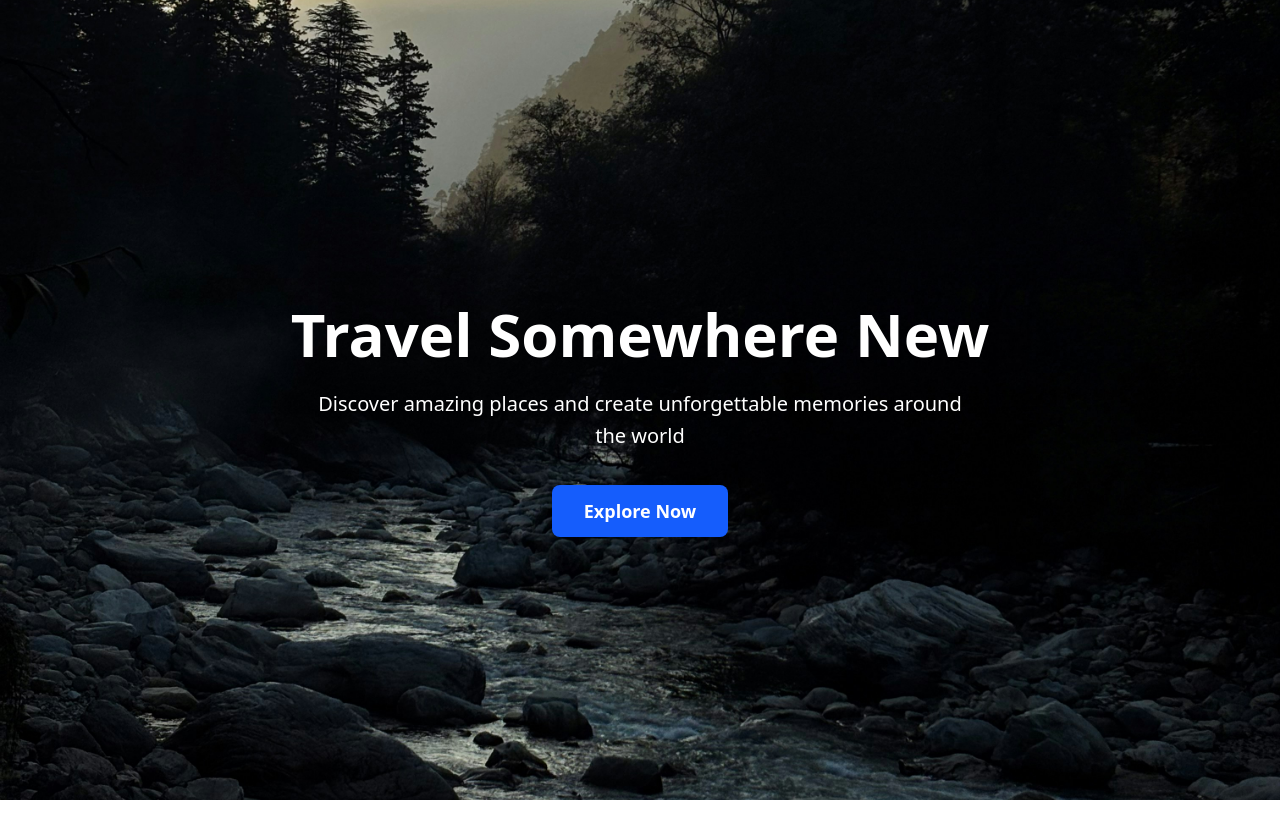
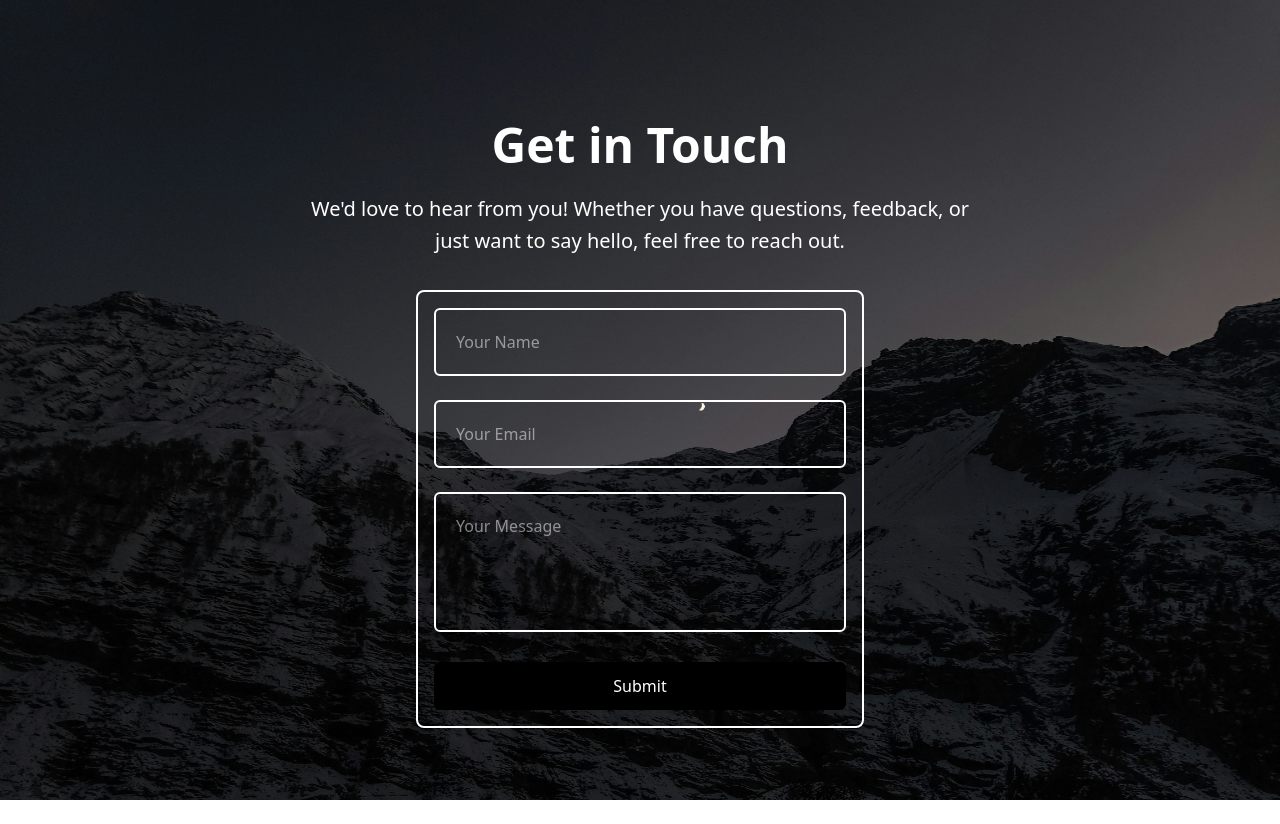
Before and after one commit to MahraibFatima/someWhereElse, a React (Vite) app: page /contact in a window 1280 px wide. Built offline with nearby package versions, Linux system fonts and the light colour scheme.

Commit message:
routes added

```diff
--- a/package.json
+++ b/package.json
@@ -13,6 +13,7 @@
     "@tailwindcss/vite": "^4.1.17",
     "react": "^19.2.0",
     "react-dom": "^19.2.0",
+    "react-router-dom": "^7.9.6",
     "tailwindcss": "^4.1.17"
   },
   "devDependencies": {
--- a/src/App.jsx
+++ b/src/App.jsx
@@ -2,16 +2,21 @@ import './App.css'
 import Navbar from './components/navbar.jsx';
 import Hero from './components/hero.jsx';
 import Contact from './components/contact.jsx';
-
+import { BrowserRouter, Routes, Route } from 'react-router-dom';
 function App() {
 
   return (
-    <>
-      {/* <Navbar/> */}
-      {/* <Contact/> */}
-      <Hero />
+    <div>
 
-    </>
+      <BrowserRouter>
+        <Routes>
+          <Route path='/' element={<Hero />} />
+          <Route path='/contact' element={<Contact />} />
+        </Routes>
+
+      </BrowserRouter>
+
+    </div>
   )
 }
 
--- a/src/components/contact.jsx
+++ b/src/components/contact.jsx
@@ -1,9 +1,12 @@
-import Hero from './hero.jsx';
 const Contact = () => {
   return (
     <div className="relative w-full h-screen">
       <div className="absolute inset-0 z-0">
-        <Hero />
+        <img
+          src="/public/assets/4.jpg"
+          alt="Travel Background"
+          className="w-full h-full object-cover"
+        />
         <div className="absolute inset-0 bg-opacity-40"></div>
       </div>
 
--- a/src/components/hero.jsx
+++ b/src/components/hero.jsx
@@ -1,8 +1,7 @@
 import Navbar from './navbar.jsx';
-
 const Hero = () => {
     return (
-        <div className="h-screen mt-5">
+        <div className="h-screen">
             <div className="absolute inset-0 z-0">
                 <img
                     src="/public/assets/1.jpg"
--- a/src/components/navbar.css
+++ /dev/null
@@ -1 +0,0 @@
-@import "tailwindcss";
```
Also changed, not shown: 1 other file (tests, documents, lock files or other folders).
